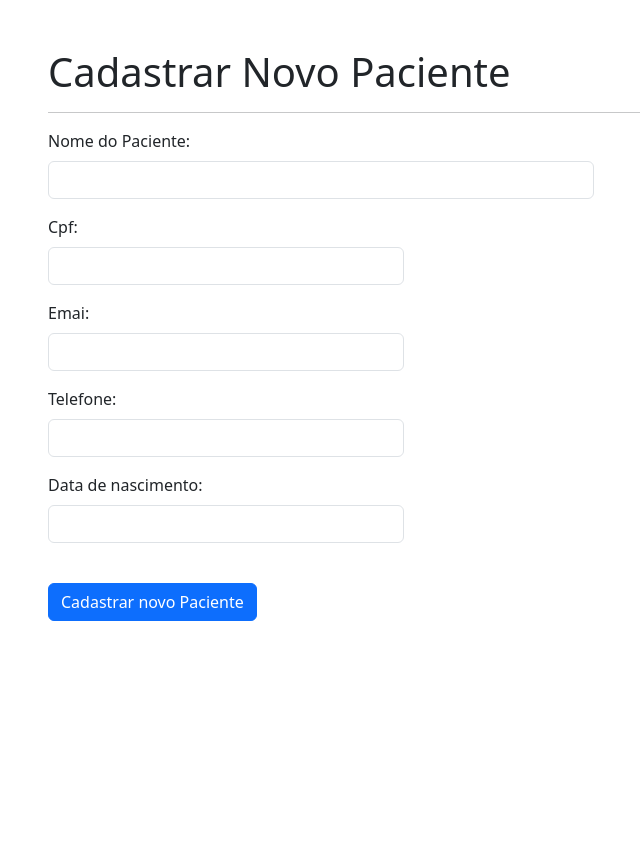
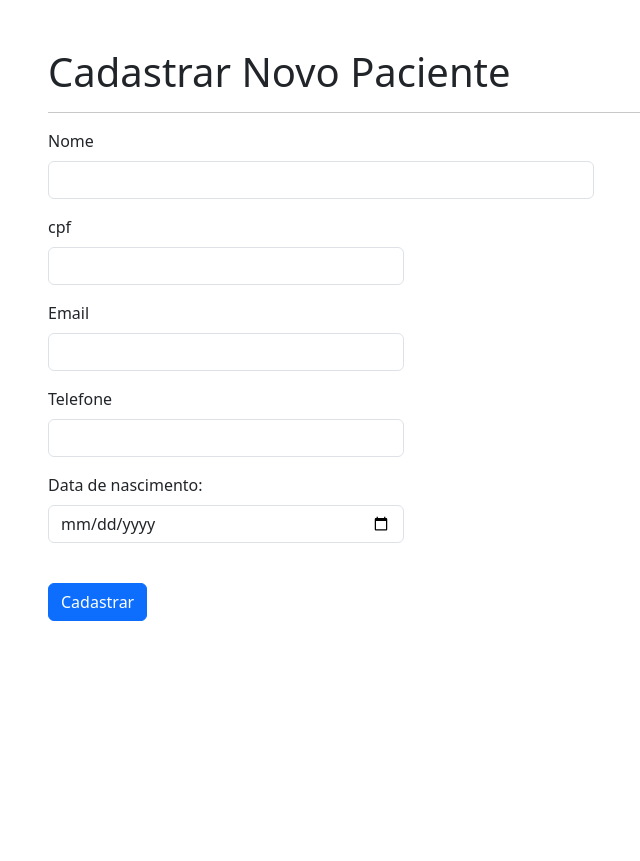
Before and after one commit to alrizetesilva36-droid/Sistema-django-noturno, a Django app: page /novoPaciente/ in a window 1280 px wide. Shown: the part 56-917 px from the top of the page, without its empty margins (34-674 px from the left). Run offline with Django 5.2, Linux system fonts and the light colour scheme.

Commit message:
aula 02/10/2026

```diff
--- /dev/null
+++ b/apps/crud/static/js/script.js
@@ -0,0 +1,17 @@
+const from = document.querySelector('form');
+const maskCpf = document.querySelector('#cpf');
+const maskTel = document.querySelector('#telefone');
+
+masckCpf.addEventListner('input', function() {
+    this.value = this.value.replace(/\D/g, '')
+    .replace(/(\d{3})(\d)/, '$1.$2')
+    .replace(/(\d{3})(\d)/, '$1.$2')
+    .replace(/(\d{3})(\d{1,2})$/, '$1.$2');
+});
+
+masckCpf.addEventListner('input', function() {
+    this.value = this.value.replace(/\D/, '')
+    .replace(/(\d{2})(\d)/, '($1) $2')
+    .replace(/(\d{4,5})(\d)/, '$1-$2')
+    .replace(/(\d{4})\d+?$$/, '$1');
+});
--- a/apps/crud/templates/novo-paciente.html
+++ b/apps/crud/templates/novo-paciente.html
@@ -1,5 +1,6 @@
 {% extends 'base-crud.html' %}
 {% block title %}Novo Paciente{% endblock %}
+{% load static %}
 {% block content %}
 <h1 class="mt-5">
     Cadastrar Novo Paciente
@@ -10,52 +11,41 @@
     {% csrf_token %}
     <div class="row">
         <div class="col-12 com-md-8 col-lg-6 mb-3">
-            <label for="paciente" class="form-label">
-                Nome do Paciente:
-            </label>
-            <input type="text" class="form-control" name="paciente" required>
+            <label for="paciente" class="form-label">Nome</label>
+            <input type="text" class="form-control" name="nome" required>
         </div>
     </div>
     <div class="row">
         <div class="col-12 col-md-6 col-lg-4 mb-3">
-            <label for="cpf" class="form-label">
-             Cpf:
-            </label>
+            <label for="cpf" class="form-label">cpf</label>
             <input type="cpf" class="form-control" name="cpf" required>
         </div>
     </div>
 
     <div class="row">
         <div class="col-12 col-md-6 col-lg-4 mb-3">
-            <label for="email" class="form-label">
-             Emai:
-            </label>
+            <label for="email" class="form-label">Email</label>
             <input type="email" class="form-control" name="email" required>
         </div>
     </div>
-
     <div class="row">
         <div class="col-12 col-md-6 col-lg-4 mb-3">
-            <label for="telefone" class="form-label">
-             Telefone:
-            </label>
+            <label for="telefone" class="form-label">Telefone</label>
             <input type="telefone" class="form-control" name="telefone" required>
         </div>
     </div>
-
     <div class="row">
         <div class="col-12 col-md-6 col-lg-4 mb-3">
             <label for="data_nascimento" class="form-label">
-             Data de nascimento:
+                Data de nascimento:
             </label>
-            <input type="data_nascimento" class="form-control" name="data_nascimento" required>
+            <input type="date" class="form-control" name="data_nascimento" required>
         </div>
     </div>
     <div class="row">
         <div class="mt-4">
-            <button type="submit" class="btn btn-primary">
-                Cadastrar novo Paciente
-            </button>
+            <button type="submit" class="btn btn-primary">Cadastrar</button>
         </div>
 </form>
+<script src="{% static 'js/script.js' %}"></script>
 {% endblock %}
--- a/config/settings.py
+++ b/config/settings.py
@@ -116,7 +116,7 @@ USE_TZ = True
 # Static files (CSS, JavaScript, Images)
 # https://docs.djangoproject.com/en/6.1/howto/static-files/
 
-STATIC_URL = 'static/'
+STATIC_URL = '/static/'
 
 LOGIN_URL = '/login/'
 
```
